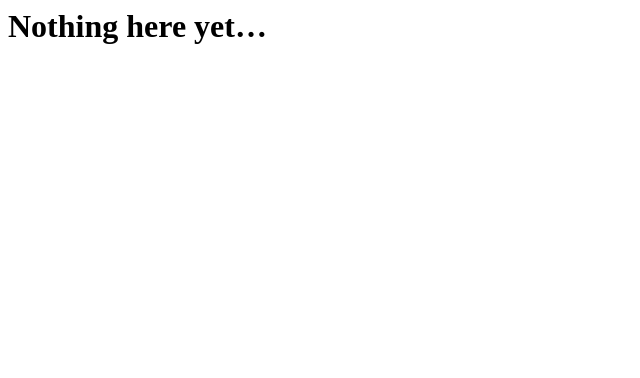
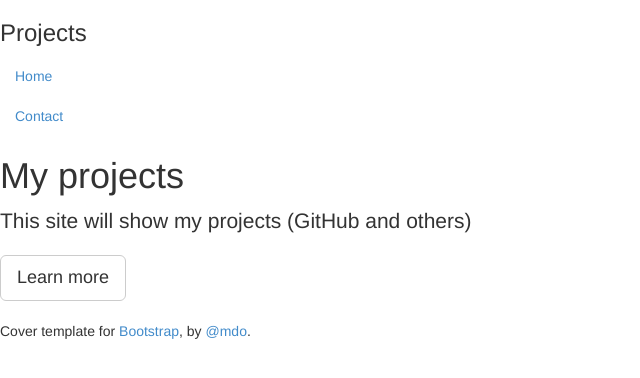
Before and after one commit to tabascoeye/tabascoeye.github.io, a plain HTML site: page index.html in a window 1280 px wide. Shown: the whole page, without its empty margins (0-640 px from the left). Drawn offline with nearby package versions, Linux system fonts and the light colour scheme.

Commit message:
first template/placeholder for projects page

```diff
--- a/index.html
+++ b/index.html
@@ -1,6 +1,71 @@
-<html>
-<title>Nothing to see yet</title>
-<body>
-<h1>Nothing here yet…</h1>
-</body>
+<!DOCTYPE html>
+<html lang="en">
+  <head>
+    <meta charset="utf-8">
+    <meta http-equiv="X-UA-Compatible" content="IE=edge">
+    <meta name="viewport" content="width=device-width, initial-scale=1">
+    <meta name="description" content="">
+    <meta name="author" content="">
+    <link rel="shortcut icon" href="../../assets/ico/favicon.ico">
+
+    <title>TabascoEye's projects page</title>
+
+    <!-- Bootstrap core CSS -->
+    <link href="css/bootstrap.min.css" rel="stylesheet">
+
+    <!-- Custom styles for this template -->
+    <link href="cover.css" rel="stylesheet">
+
+    <!-- HTML5 shim and Respond.js IE8 support of HTML5 elements and media queries -->
+    <!--[if lt IE 9]>
+      <script src="https://oss.maxcdn.com/libs/html5shiv/3.7.0/html5shiv.js"></script>
+      <script src="https://oss.maxcdn.com/libs/respond.js/1.4.2/respond.min.js"></script>
+    <![endif]-->
+  </head>
+
+  <body>
+
+    <div class="site-wrapper">
+
+      <div class="site-wrapper-inner">
+
+        <div class="cover-container">
+
+          <div class="masthead clearfix">
+            <div class="inner">
+              <h3 class="masthead-brand">Projects</h3>
+              <ul class="nav masthead-nav">
+                <li class="active"><a href="#">Home</a></li>
+                <li><a href="#">Contact</a></li>
+              </ul>
+            </div>
+          </div>
+
+          <div class="inner cover">
+            <h1 class="cover-heading">My projects</h1>
+            <p class="lead">This site will show my projects (GitHub and others)</p>
+            <p class="lead">
+              <a href="#" class="btn btn-lg btn-default">Learn more</a>
+            </p>
+          </div>
+
+          <div class="mastfoot">
+            <div class="inner">
+              <p>Cover template for <a href="http://getbootstrap.com">Bootstrap</a>, by <a href="https://twitter.com/mdo">@mdo</a>.</p>
+            </div>
+          </div>
+
+        </div>
+
+      </div>
+
+    </div>
+
+    <!-- Bootstrap core JavaScript
+    ================================================== -->
+    <!-- Placed at the end of the document so the pages load faster -->
+    <script src="https://ajax.googleapis.com/ajax/libs/jquery/1.11.0/jquery.min.js"></script>
+    <script src="js/bootstrap.min.js"></script>
+    <script src="js/docs.min.js"></script>
+  </body>
 </html>
```
